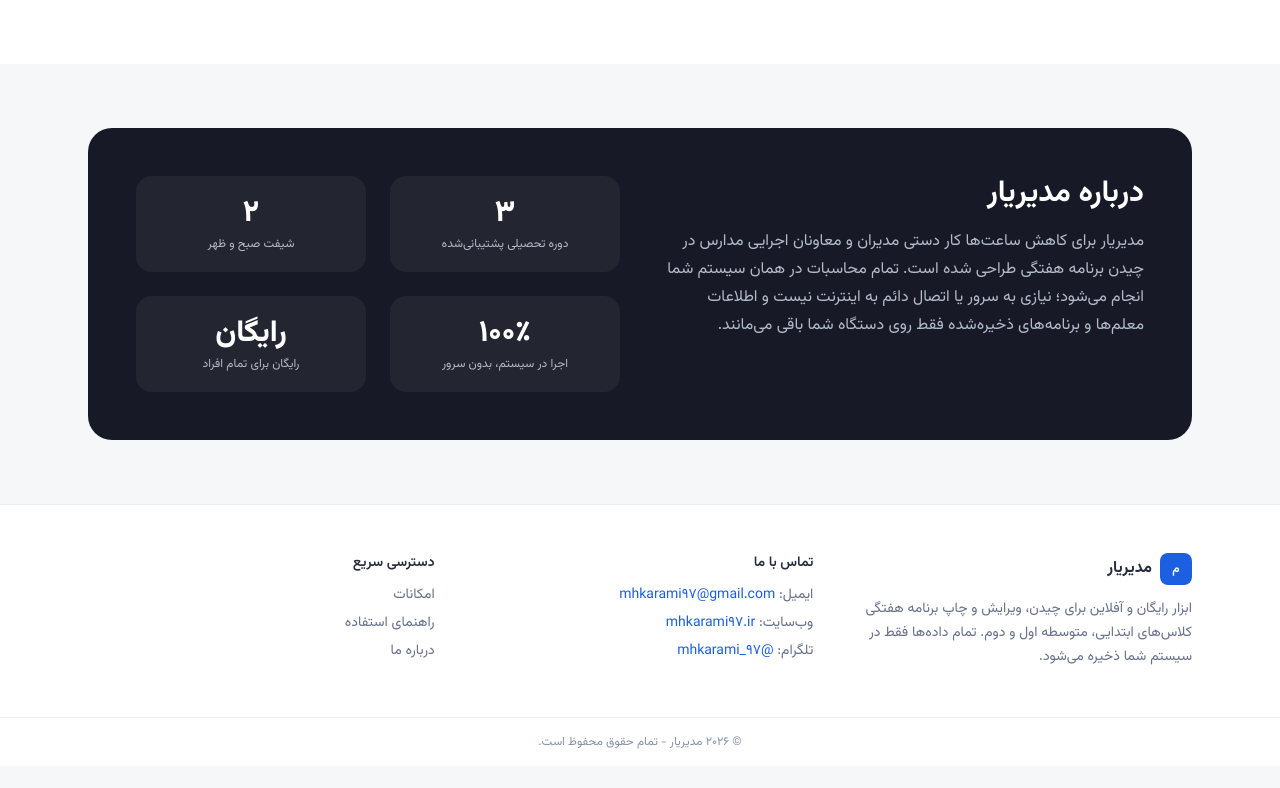
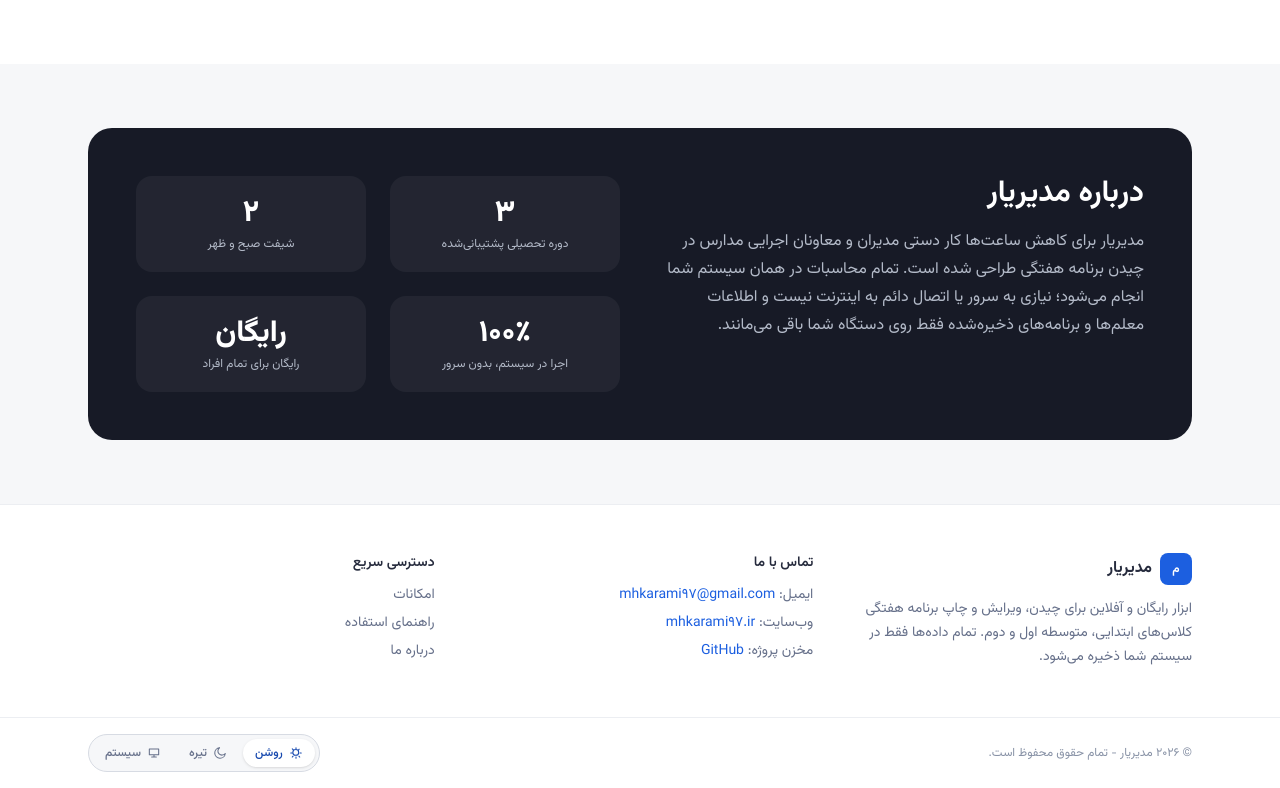
Before and after one commit to MHKarami97/school-manager, a Vue app: page /wizard in a window 1280 px wide. Shown: the part 1657-2445 px from the top of the page. Before the commit the page ends 2423 px from the top, so only its background shows below. Built offline with nearby package versions, Linux system fonts and the light colour scheme.

Commit message:
fix: proper dark mode across entire app (default light, footer toggle, readable contrast everywhere)

```diff
--- a/src/App.vue
+++ b/src/App.vue
@@ -1,11 +1,9 @@
 <script setup lang="ts">
 import { RouterView } from 'vue-router'
 import UpdateToast from '@/components/UpdateToast.vue'
-import ThemeToggle from '@/components/ThemeToggle.vue'
 </script>
 
 <template>
   <RouterView />
   <UpdateToast />
-  <ThemeToggle />
 </template>
--- a/src/components/UpdateToast.vue
+++ b/src/components/UpdateToast.vue
@@ -22,15 +22,15 @@ function refreshApp(): void {
       class="fixed inset-x-0 bottom-0 z-50 flex justify-center px-4 pb-4 sm:justify-end sm:pe-6"
       role="status"
     >
-      <div class="flex w-full max-w-md items-center gap-3 rounded-2xl border border-ink-200 bg-white p-4 shadow-xl">
-        <div class="flex h-10 w-10 shrink-0 items-center justify-center rounded-full bg-brand-50 text-brand-600">
+      <div class="flex w-full max-w-md items-center gap-3 rounded-2xl border border-ink-200 bg-white p-4 shadow-xl dark:border-ink-700 dark:bg-ink-900">
+        <div class="flex h-10 w-10 shrink-0 items-center justify-center rounded-full bg-brand-50 text-brand-600 dark:bg-brand-500/10 dark:text-brand-400">
           <svg xmlns="http://www.w3.org/2000/svg" viewBox="0 0 24 24" fill="none" class="h-5 w-5">
             <path d="M4 4v6h6M20 20v-6h-6M4.5 15a8 8 0 0 0 13.9 3.4M19.5 9A8 8 0 0 0 5.6 5.6" stroke="currentColor" stroke-width="1.8" stroke-linecap="round" stroke-linejoin="round"/>
           </svg>
         </div>
         <div class="flex-1 text-sm">
-          <p class="font-medium text-ink-800">نسخه جدیدی از مدیریار در دسترس است</p>
-          <p class="mt-0.5 text-ink-500">برای استفاده از امکانات و اصلاحات جدید، صفحه را به‌روزرسانی کنید.</p>
+          <p class="font-medium text-ink-800 dark:text-ink-100">نسخه جدیدی از مدیریار در دسترس است</p>
+          <p class="mt-0.5 text-ink-500 dark:text-ink-400">برای استفاده از امکانات و اصلاحات جدید، صفحه را به‌روزرسانی کنید.</p>
         </div>
         <button
           type="button"
--- a/src/components/layout/AppFooter.vue
+++ b/src/components/layout/AppFooter.vue
@@ -1,51 +1,99 @@
 <script setup lang="ts">
+import { useThemeStore, type ThemeMode } from '@/stores/theme'
+
 const year = new Date().getFullYear()
+const theme = useThemeStore()
+
+const themeOptions: { mode: ThemeMode; label: string; icon: string }[] = [
+  {
+    mode: 'light',
+    label: 'روشن',
+    icon: 'M12 3v2m0 14v2m9-9h-2M5 12H3m14.5-6.5-1.4 1.4M7 17.5 5.6 18.9M18.4 18.9 17 17.5M7 6.4 5.6 5m6 1a5 5 0 100 10 5 5 0 000-10z',
+  },
+  {
+    mode: 'dark',
+    label: 'تیره',
+    icon: 'M21 12.8A9 9 0 1111.2 3a7 7 0 109.8 9.8z',
+  },
+  {
+    mode: 'system',
+    label: 'سیستم',
+    icon: 'M4 5h16v10H4zM8 19h8M12 15v4',
+  },
+]
+
+function chooseTheme(mode: ThemeMode): void {
+  theme.setMode(mode)
+}
 </script>
 
 <template>
-  <footer id="contact" class="border-t border-ink-100 bg-white">
+  <footer id="contact" class="border-t border-ink-100 bg-white dark:border-ink-800 dark:bg-ink-900">
     <div class="mx-auto grid max-w-6xl gap-8 px-4 py-12 sm:px-6 md:grid-cols-3">
       <div>
         <div class="flex items-center gap-2">
           <span class="flex h-8 w-8 items-center justify-center rounded-lg bg-brand-600 text-xs font-bold text-white">م</span>
-          <span class="text-base font-bold text-ink-800">مدیریار</span>
+          <span class="text-base font-bold text-ink-800 dark:text-ink-100">مدیریار</span>
         </div>
-        <p class="mt-3 text-sm leading-6 text-ink-500">
+        <p class="mt-3 text-sm leading-6 text-ink-500 dark:text-ink-400">
           ابزار رایگان و آفلاین برای چیدن، ویرایش و چاپ برنامه هفتگی کلاس‌های ابتدایی، متوسطه اول و دوم.
           تمام داده‌ها فقط در سیستم شما ذخیره می‌شود.
         </p>
       </div>
 
       <div>
-        <h3 class="text-sm font-semibold text-ink-800">تماس با ما</h3>
-        <ul class="mt-3 space-y-2 text-sm text-ink-500">
+        <h3 class="text-sm font-semibold text-ink-800 dark:text-ink-100">تماس با ما</h3>
+        <ul class="mt-3 space-y-2 text-sm text-ink-500 dark:text-ink-400">
           <li>
             ایمیل:
-            <a href="mailto:mhkarami97@gmail.com" class="text-brand-600 hover:underline">mhkarami97@gmail.com</a>
+            <a href="mailto:mhkarami97@gmail.com" class="text-brand-600 hover:underline dark:text-brand-400">mhkarami97@gmail.com</a>
           </li>
           <li>
             وب‌سایت:
-            <a href="https://mhkarami97.ir" target="_blank" rel="noopener" class="text-brand-600 hover:underline">mhkarami97.ir</a>
+            <a href="https://mhkarami97.ir" target="_blank" rel="noopener" class="text-brand-600 hover:underline dark:text-brand-400">mhkarami97.ir</a>
           </li>
           <li>
-            تلگرام:
-            <a href="https://t.me/mhkarami_97" target="_blank" rel="noopener" class="text-brand-600 hover:underline">@mhkarami_97</a>
+            مخزن پروژه:
+            <a href="https://github.com/MHKarami97/school-manager" target="_blank" rel="noopener" class="text-brand-600 hover:underline dark:text-brand-400">GitHub</a>
           </li>
         </ul>
       </div>
 
       <div>
-        <h3 class="text-sm font-semibold text-ink-800">دسترسی سریع</h3>
-        <ul class="mt-3 space-y-2 text-sm text-ink-500">
-          <li><a href="#features" class="hover:text-brand-600">امکانات</a></li>
-          <li><a href="#guide" class="hover:text-brand-600">راهنمای استفاده</a></li>
-          <li><a href="#about" class="hover:text-brand-600">درباره ما</a></li>
+        <h3 class="text-sm font-semibold text-ink-800 dark:text-ink-100">دسترسی سریع</h3>
+        <ul class="mt-3 space-y-2 text-sm text-ink-500 dark:text-ink-400">
+          <li><a href="#features" class="hover:text-brand-600 dark:hover:text-brand-400">امکانات</a></li>
+          <li><a href="/guide" class="hover:text-brand-600 dark:hover:text-brand-400">راهنمای استفاده</a></li>
+          <li><a href="/about" class="hover:text-brand-600 dark:hover:text-brand-400">درباره ما</a></li>
         </ul>
       </div>
     </div>
 
-    <div class="border-t border-ink-100 py-4 text-center text-xs text-ink-400">
-      © {{ year }} مدیریار - تمام حقوق محفوظ است.
+    <div class="border-t border-ink-100 py-4 dark:border-ink-800">
+      <div class="mx-auto flex max-w-6xl flex-col items-center gap-3 px-4 sm:flex-row sm:justify-between sm:px-6">
+        <p class="text-center text-xs text-ink-400 dark:text-ink-500 sm:text-right">© {{ year }} مدیریار - تمام حقوق محفوظ است.</p>
+
+        <div class="flex items-center gap-1 rounded-full border border-ink-200 bg-ink-50 p-1 dark:border-ink-700 dark:bg-ink-800">
+          <button
+            v-for="opt in themeOptions"
+            :key="opt.mode"
+            type="button"
+            class="flex items-center gap-1.5 rounded-full px-3 py-1.5 text-xs font-medium transition"
+            :class="
+              theme.mode === opt.mode
+                ? 'bg-white text-brand-700 shadow-sm dark:bg-ink-900 dark:text-brand-300'
+                : 'text-ink-500 hover:text-ink-700 dark:text-ink-400 dark:hover:text-ink-200'
+            "
+            :aria-pressed="theme.mode === opt.mode"
+            @click="chooseTheme(opt.mode)"
+          >
+            <svg xmlns="http://www.w3.org/2000/svg" viewBox="0 0 24 24" fill="none" class="h-3.5 w-3.5">
+              <path :d="opt.icon" stroke="currentColor" stroke-width="1.8" stroke-linecap="round" stroke-linejoin="round" />
+            </svg>
+            {{ opt.label }}
+          </button>
+        </div>
+      </div>
     </div>
   </footer>
 </template>
```
Also changed, not shown: src/components/layout/AppHeader.vue (+14 -14 lines), src/stores/theme.ts (+3 -5 lines).
